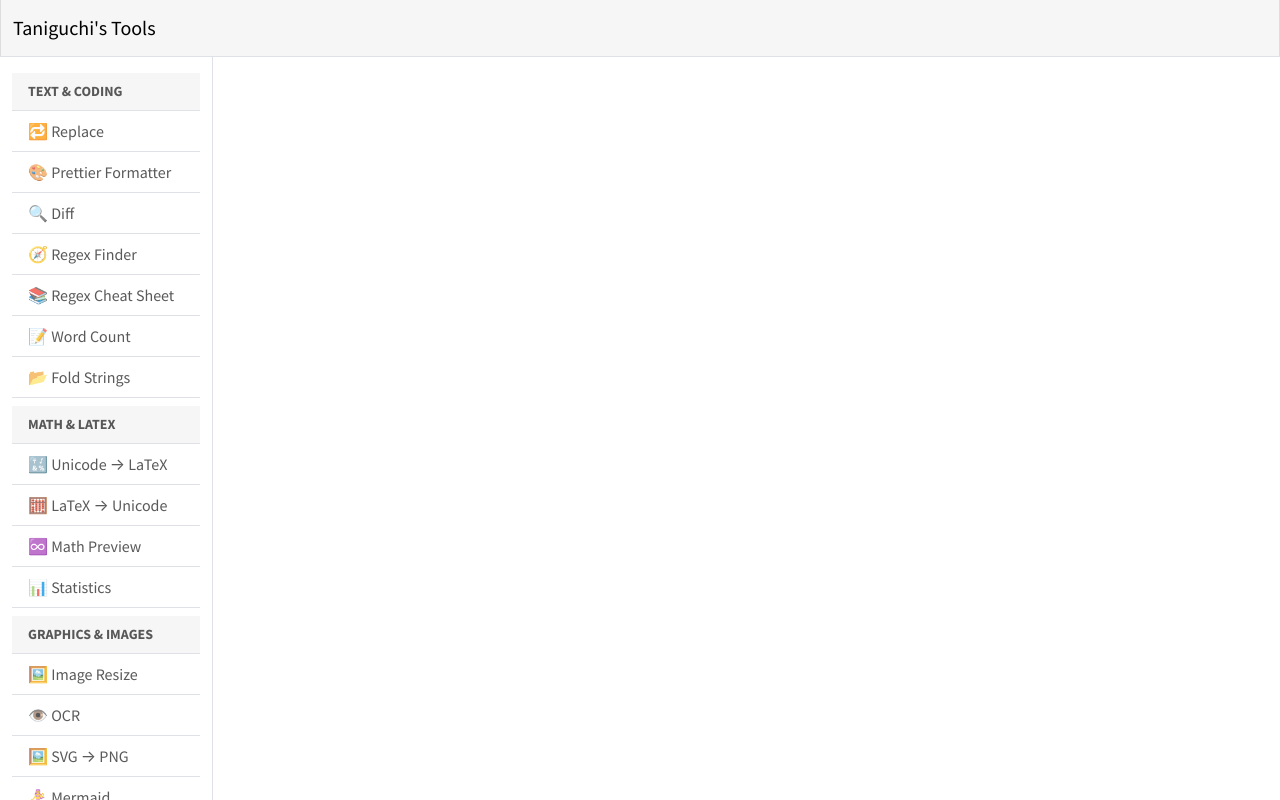
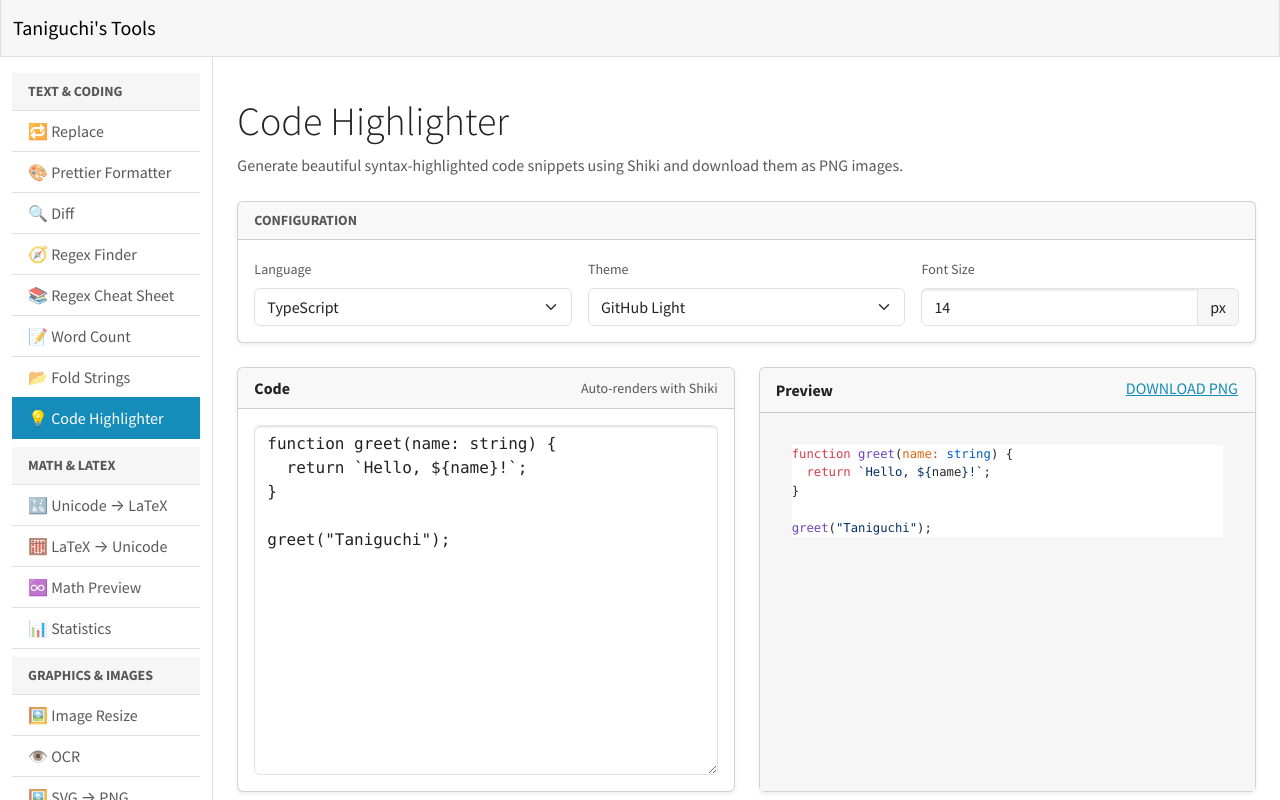
Before and after one commit to tani/tools, a Vue app: page /code-highlight in a window 1280 px wide. Shown: the top 800 px of the page. Built offline with nearby package versions, Linux system fonts and the light colour scheme.

Commit message:
add code highlight

```diff
--- a/package.json
+++ b/package.json
@@ -18,11 +18,13 @@
     "@techstark/opencv-js": "^4.12.0-release.1",
     "bootstrap": "^5.3.8",
     "bootswatch": "^5.3.8",
+    "html-to-image": "^1.11.13",
     "mathxyjax3": "^0.8.3",
     "mermaid": "^11.12.2",
     "mupdf": "^1.26.4",
     "oniguruma-to-es": "^4.3.4",
     "prettier": "^3.7.4",
+    "shiki": "^3.20.0",
     "sortablejs": "^1.15.6",
     "tesseract.js": "^7.0.0",
     "vue": "^3.5.26",
--- a/src/App.vue
+++ b/src/App.vue
@@ -75,6 +75,13 @@
                   to="/fold-strings"
                 >
                   📂 Fold Strings
+                </RouterLink>
+                <RouterLink
+                  class="list-group-item list-group-item-action"
+                  active-class="active"
+                  to="/code-highlight"
+                >
+                  💡 Code Highlighter
                 </RouterLink>
 
                 <div class="list-group-item fw-bold text-muted small text-uppercase bg-light mt-2">
--- a/src/router.ts
+++ b/src/router.ts
@@ -30,6 +30,10 @@
   {
     path: "/fold-strings",
     component: () => import("./views/fold-strings.vue"),
+  },
+  {
+    path: "/code-highlight",
+    component: () => import("./views/code-highlight.vue"),
   },
   // Math & LaTeX
   {
--- /dev/null
+++ b/src/views/code-highlight.vue
@@ -0,0 +1,212 @@
+<template>
+  <div class="container py-4">
+    <h2 class="display-6 mb-2">Code Highlighter</h2>
+    <p class="text-muted mb-4">
+      Generate beautiful syntax-highlighted code snippets using Shiki and download them as PNG
+      images.
+    </p>
+
+    <div class="card mb-4 shadow-sm">
+      <div class="card-header fw-bold small text-uppercase text-muted">Configuration</div>
+      <div class="card-body">
+        <div class="row g-3">
+          <div class="col-md-4">
+            <label for="language" class="form-label small text-muted">Language</label>
+            <select id="language" v-model="language" class="form-select">
+              <option v-for="lang in languages" :key="lang.value" :value="lang.value">
+                {{ lang.label }}
+              </option>
+            </select>
+          </div>
+          <div class="col-md-4">
+            <label for="theme" class="form-label small text-muted">Theme</label>
+            <select id="theme" v-model="theme" class="form-select">
+              <option
+                v-for="themeOption in themes"
+                :key="themeOption.value"
+                :value="themeOption.value"
+              >
+                {{ themeOption.label }}
+              </option>
+            </select>
+          </div>
+          <div class="col-md-4">
+            <label for="fontSize" class="form-label small text-muted">Font Size</label>
+            <div class="input-group">
+              <input
+                id="fontSize"
+                v-model.number="fontSize"
+                type="number"
+                class="form-control"
+                min="10"
+                max="32"
+                step="1"
+              />
+              <span class="input-group-text">px</span>
+            </div>
+          </div>
+        </div>
+      </div>
+    </div>
+
+    <div class="row g-4">
+      <div class="col-lg-6">
+        <div class="card h-100 shadow-sm">
+          <div class="card-header d-flex justify-content-between align-items-center">
+            <span class="fw-semibold">Code</span>
+            <span class="text-muted small">Auto-renders with Shiki</span>
+          </div>
+          <div class="card-body">
+            <textarea
+              v-model="code"
+              class="form-control font-monospace"
+              rows="14"
+              spellcheck="false"
+            ></textarea>
+          </div>
+        </div>
+      </div>
+
+      <div class="col-lg-6">
+        <div class="card h-100 shadow-sm">
+          <div class="card-header d-flex justify-content-between align-items-center">
+            <span class="fw-semibold">Preview</span>
+            <button
+              class="btn btn-link p-0 small"
+              :disabled="isRendering || isDownloading"
+              @click="downloadPng"
+            >
+              {{ isDownloading ? "Preparing..." : "Download PNG" }}
+            </button>
+          </div>
+          <div class="card-body bg-light">
+            <div v-if="error" class="alert alert-danger" role="alert">{{ error }}</div>
+            <div v-else class="code-wrapper font-monospace" :style="wrapperStyle" ref="previewRef">
+              <div v-if="isRendering" class="text-muted small">Rendering highlight...</div>
+              <div v-else v-html="highlightedHtml"></div>
+            </div>
+          </div>
+        </div>
+      </div>
+    </div>
+  </div>
+</template>
+
+<script setup lang="ts">
+import { computed, onMounted, ref, watch } from "vue";
+import { toPng } from "html-to-image";
+import {
+  BundledLanguage,
+  BundledTheme,
+  bundledLanguages,
+  bundledLanguagesInfo,
+  bundledThemes,
+  bundledThemesInfo,
+  codeToHtml,
+} from "shiki";
+
+type LanguageOption = {
+  value: BundledLanguage;
+  label: string;
+};
+
+type ThemeOption = {
+  value: BundledTheme;
+  label: string;
+};
+
+const languages = computed<LanguageOption[]>(() =>
+  bundledLanguagesInfo
+    .map((lang) => ({ value: lang.id as BundledLanguage, label: lang.name }))
+    .sort((a, b) => a.label.localeCompare(b.label))
+);
+
+const themes = computed<ThemeOption[]>(() =>
+  bundledThemesInfo
+    .map((themeInfo) => ({ value: themeInfo.id as BundledTheme, label: themeInfo.displayName }))
+    .sort((a, b) => a.label.localeCompare(b.label))
+);
+
+const code = ref(`function greet(name: string) {
+  return ` + "`Hello, ${name}!`" + `;
+}
+
+greet("Taniguchi");`);
+const language = ref<BundledLanguage>("typescript");
+const theme = ref<BundledTheme>("github-light");
+const fontSize = ref(14);
+const highlightedHtml = ref("");
+const isRendering = ref(false);
+const isDownloading = ref(false);
+const error = ref("");
+const previewRef = ref<HTMLElement | null>(null);
+let renderTimeout: number | undefined;
+
+const wrapperStyle = computed(() => ({
+  fontSize: `${fontSize.value}px`,
+}));
+
+const renderHighlight = async () => {
+  error.value = "";
+  isRendering.value = true;
+  try {
+    highlightedHtml.value = await codeToHtml(code.value, {
+      lang: language.value,
+      theme: theme.value,
+    });
+  } catch (renderError) {
+    error.value = renderError instanceof Error ? renderError.message : "Failed to render code.";
+  } finally {
+    isRendering.value = false;
+  }
+};
+
+const scheduleRender = () => {
+  if (renderTimeout) {
+    window.clearTimeout(renderTimeout);
+  }
+
+  renderTimeout = window.setTimeout(renderHighlight, 200);
+};
+
+watch([code, language, theme], scheduleRender, { immediate: true });
+
+onMounted(() => {
+  renderHighlight();
+});
+
+const downloadPng = async () => {
+  if (!previewRef.value) return;
+  isDownloading.value = true;
+  error.value = "";
+  try {
+    const dataUrl = await toPng(previewRef.value, {
+      pixelRatio: 2,
+      cacheBust: true,
+      skipFonts: true,
+    });
+    const link = document.createElement("a");
+    link.href = dataUrl;
+    link.download = `code-highlight-${language.value}.png`;
+    link.click();
+  } catch (downloadError) {
+    error.value =
+      downloadError instanceof Error ? downloadError.message : "Unable to generate PNG from the preview.";
+  } finally {
+    isDownloading.value = false;
+  }
+};
+</script>
+
+<style scoped>
+.code-wrapper {
+  min-height: 320px;
+  padding: 1rem;
+}
+
+.code-wrapper pre {
+  margin: 0;
+  border-radius: 0.5rem;
+  overflow: auto;
+}
+</style>
```
Also changed, not shown: 1 other file (tests, documents, lock files or other folders).
